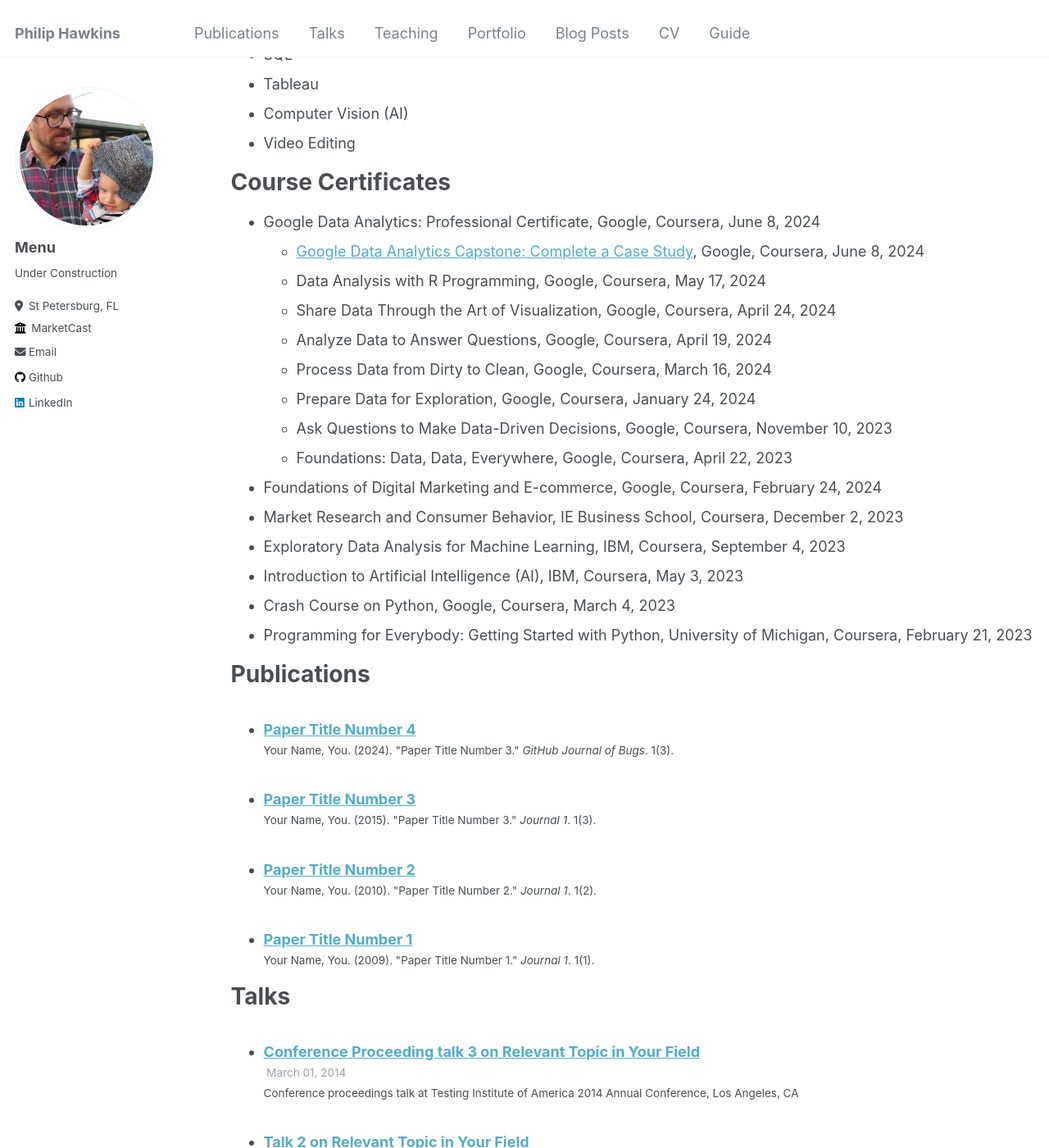
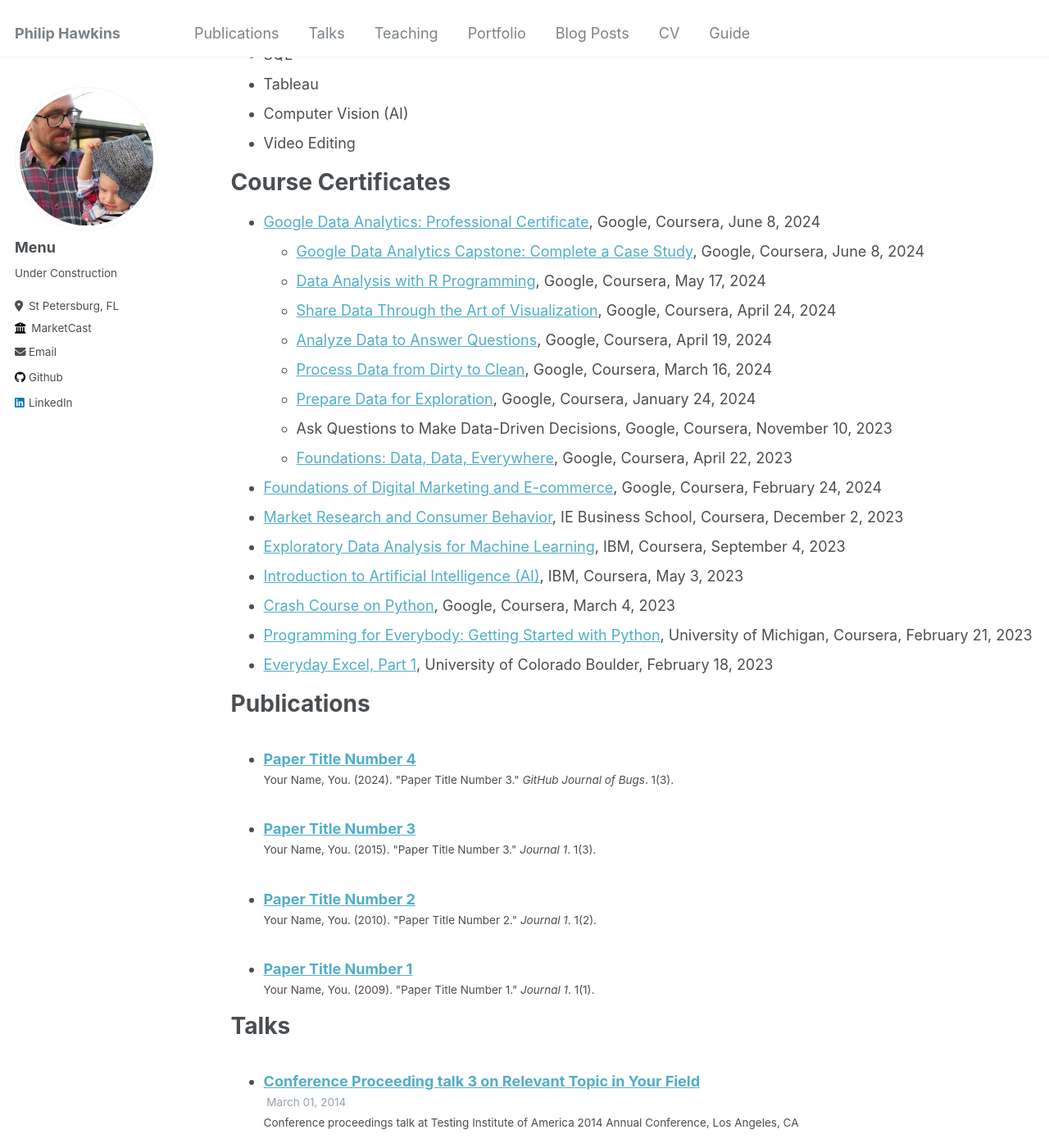
Before and after one commit to philip-hawkins-git/philip-hawkins-git.github.io, a Jekyll site: the page built from _pages/cv.md, in a window 1280 px wide and 1400 px high, scrolled down 863 px. Shown: the whole window at 82% size. Built offline with Jekyll 4.4.1, drawn with Linux system fonts in a browser that asks for light colours.

Commit message:
Update cv.md

```diff
--- a/_pages/cv.md
+++ b/_pages/cv.md
@@ -41,21 +41,22 @@
 
 Course Certificates
 ======
-* Google Data Analytics: Professional Certificate, Google, Coursera, June 8, 2024
+* [Google Data Analytics: Professional Certificate](https://github.com/philip-hawkins-git/philip-hawkins-git.github.io/blob/master/files/Coursera%20W7LPPYYGFKP8.pdf), Google, Coursera, June 8, 2024
   * [Google Data Analytics Capstone: Complete a Case Study](https://github.com/philip-hawkins-git/philip-hawkins-git.github.io/blob/master/files/Coursera%2043LKHWCRCWV2.pdf), Google, Coursera, June 8, 2024
-  * Data Analysis with R Programming, Google, Coursera, May 17, 2024
-  * Share Data Through the Art of Visualization, Google, Coursera, April 24, 2024
-  * Analyze Data to Answer Questions, Google, Coursera, April 19, 2024
-  * Process Data from Dirty to Clean, Google, Coursera, March 16, 2024
-  * Prepare Data for Exploration, Google, Coursera, January 24, 2024
+  * [Data Analysis with R Programming](https://github.com/philip-hawkins-git/philip-hawkins-git.github.io/blob/master/files/Coursera%20KYNGPU8TU99P.pdf), Google, Coursera, May 17, 2024
+  * [Share Data Through the Art of Visualization](https://github.com/philip-hawkins-git/philip-hawkins-git.github.io/blob/master/files/Coursera%20KH5VEXGDDJ36.pdf), Google, Coursera, April 24, 2024
+  * [Analyze Data to Answer Questions](https://github.com/philip-hawkins-git/philip-hawkins-git.github.io/blob/master/files/Coursera%20RT8KYD5VB659.pdf), Google, Coursera, April 19, 2024
+  * [Process Data from Dirty to Clean](https://github.com/philip-hawkins-git/philip-hawkins-git.github.io/blob/master/files/Coursera%207JQUQLQ3X4HJ.pdf), Google, Coursera, March 16, 2024
+  * [Prepare Data for Exploration](https://github.com/philip-hawkins-git/philip-hawkins-git.github.io/blob/master/files/Coursera%20QFU9ZAWCYDZL.pdf), Google, Coursera, January 24, 2024
   * Ask Questions to Make Data-Driven Decisions, Google, Coursera, November 10, 2023
-  * Foundations: Data, Data, Everywhere, Google, Coursera, April 22, 2023
-* Foundations of Digital Marketing and E-commerce, Google, Coursera, February 24, 2024
-* Market Research and Consumer Behavior, IE Business School, Coursera, December 2, 2023
-* Exploratory Data Analysis for Machine Learning, IBM, Coursera, September 4, 2023
-* Introduction to Artificial Intelligence (AI), IBM, Coursera, May 3, 2023
-* Crash Course on Python, Google, Coursera, March 4, 2023
-* Programming for Everybody: Getting Started with Python, University of Michigan, Coursera, February 21, 2023
+  * [Foundations: Data, Data, Everywhere](https://github.com/philip-hawkins-git/philip-hawkins-git.github.io/blob/master/files/Coursera%20MRKEEGM3GPW8.pdf), Google, Coursera, April 22, 2023
+* [Foundations of Digital Marketing and E-commerce](https://github.com/philip-hawkins-git/philip-hawkins-git.github.io/blob/master/files/Coursera%20M96QXCW8XTGX.pdf), Google, Coursera, February 24, 2024
+* [Market Research and Consumer Behavior](https://github.com/philip-hawkins-git/philip-hawkins-git.github.io/blob/master/files/Coursera%20JD5GNV6ZAXCM.pdf), IE Business School, Coursera, December 2, 2023
+* [Exploratory Data Analysis for Machine Learning](https://github.com/philip-hawkins-git/philip-hawkins-git.github.io/blob/master/files/Coursera%20PSDSU8SU3UCJ.pdf), IBM, Coursera, September 4, 2023
+* [Introduction to Artificial Intelligence (AI)](https://github.com/philip-hawkins-git/philip-hawkins-git.github.io/blob/master/files/Coursera%2095TF7RQDBQRD.pdf), IBM, Coursera, May 3, 2023
+* [Crash Course on Python](https://github.com/philip-hawkins-git/philip-hawkins-git.github.io/blob/master/files/Coursera%20GTNU3W4CTPKW.pdf), Google, Coursera, March 4, 2023
+* [Programming for Everybody: Getting Started with Python](https://github.com/philip-hawkins-git/philip-hawkins-git.github.io/blob/master/files/Coursera%20D5EJQ898YJ3R.pdf), University of Michigan, Coursera, February 21, 2023
+* [Everyday Excel, Part 1](https://github.com/philip-hawkins-git/philip-hawkins-git.github.io/blob/master/files/Coursera%20XMP55EC2S6BQ.pdf), University of Colorado Boulder, February 18, 2023
 
 Publications
 ======
```
